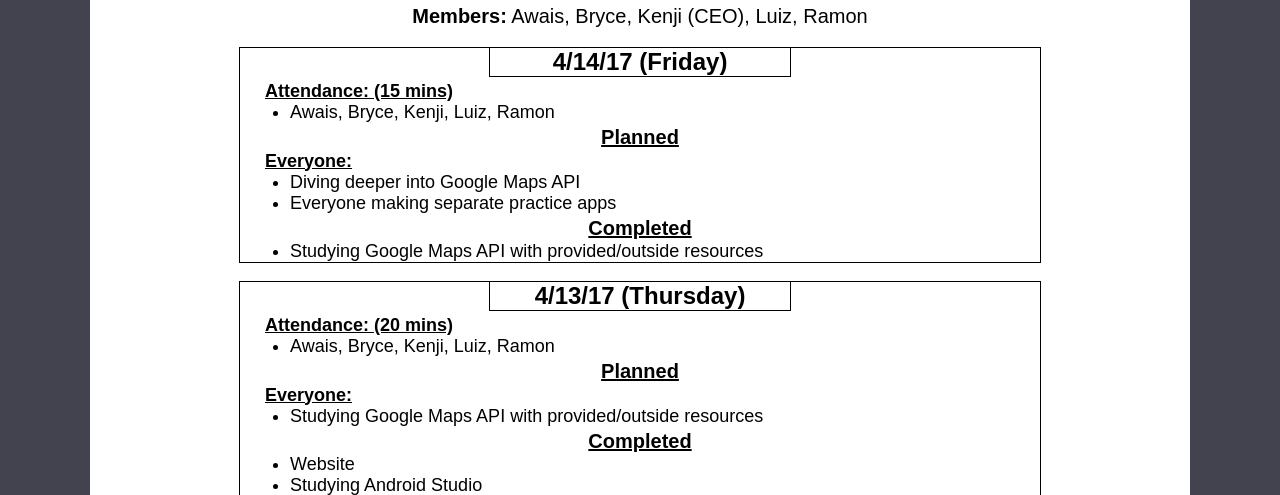
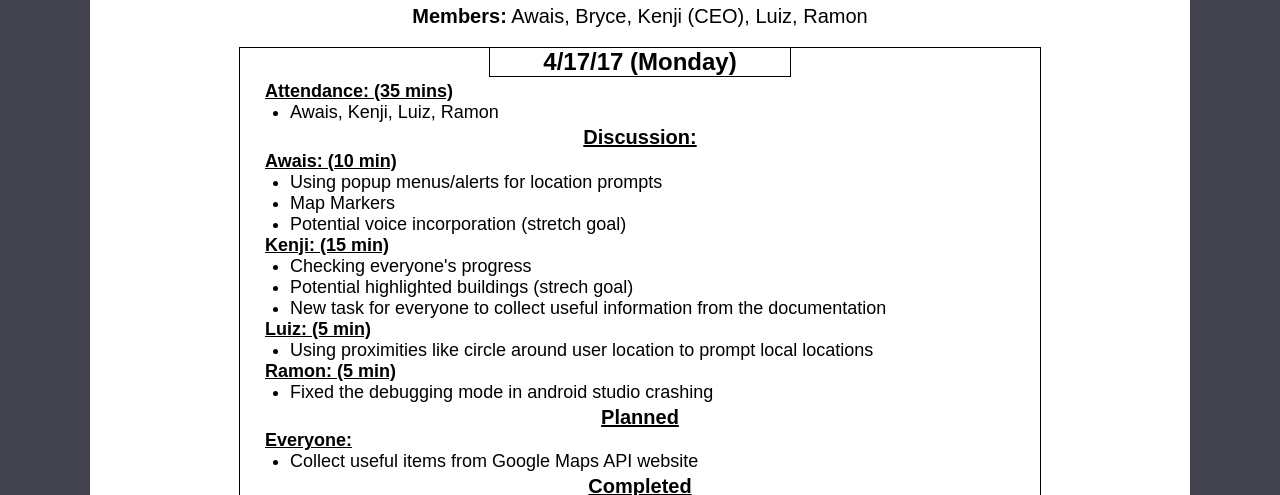
Before and after one commit to CS480-Bolide/CS-Bolide.github.io, a plain HTML site: page index.html in a window 1280 px wide. Shown: the part 457-952 px from the top of the page. Drawn offline with nearby package versions, Linux system fonts and the light colour scheme; a script that the page names is missing.

Commit message:
updated date

```diff
--- a/index.html
+++ b/index.html
@@ -19,6 +19,41 @@
             <h1 class="name">CS480-Bolide</h1>
             <p class="members"><b>Members:</b> Awais, Bryce, Kenji (CEO), Luiz, Ramon</p>
         </div><!-- Team Name -->
+
+        <div><!-- Copy Paste this for entries -->
+            <div class="logEntry">
+                <h2 class="logDate">4/17/17 (Monday)</h2>
+                <ul class="logText">
+                    <li class="person">Attendance: (35 mins)</li>
+                    <li>Awais, Kenji, Luiz, Ramon</li>
+                </ul>
+                <h2 class="logTitle">Discussion:</h2>
+                <ul class="logText">
+                    <li class="person">Awais: (10 min)</li>
+                    <li>Using popup menus/alerts for location prompts</li>
+                    <li>Map Markers</li>
+                    <li>Potential voice incorporation (stretch goal)</li>
+                    <li class="person">Kenji: (15 min)</li>
+                    <li>Checking everyone's progress</li>
+                    <li>Potential highlighted buildings (strech goal)</li>
+                    <li>New task for everyone to collect useful information from the documentation</li>
+                    <li class="person">Luiz: (5 min)</li>
+                    <li>Using proximities like circle around user location to prompt local locations</li>
+                    <li class="person">Ramon: (5 min)</li>
+                    <li>Fixed the debugging mode in android studio crashing</li>
+                </ul>
+                <h2 class="logTitle">Planned</h2>
+                <ul class="logText">
+                    <li class="person">Everyone: </li>
+                    <li>Collect useful items from Google Maps API website</li>
+                </ul>
+                <h2 class="logTitle">Completed</h2>
+                <ul class="logText">
+                    <li>Diving deeper into Google Maps API</li>
+                </ul>
+            </div>
+        </div><!-- End of log entry -->
+
 
         <div><!-- Copy Paste this for entries -->
             <div class="logEntry">
```
